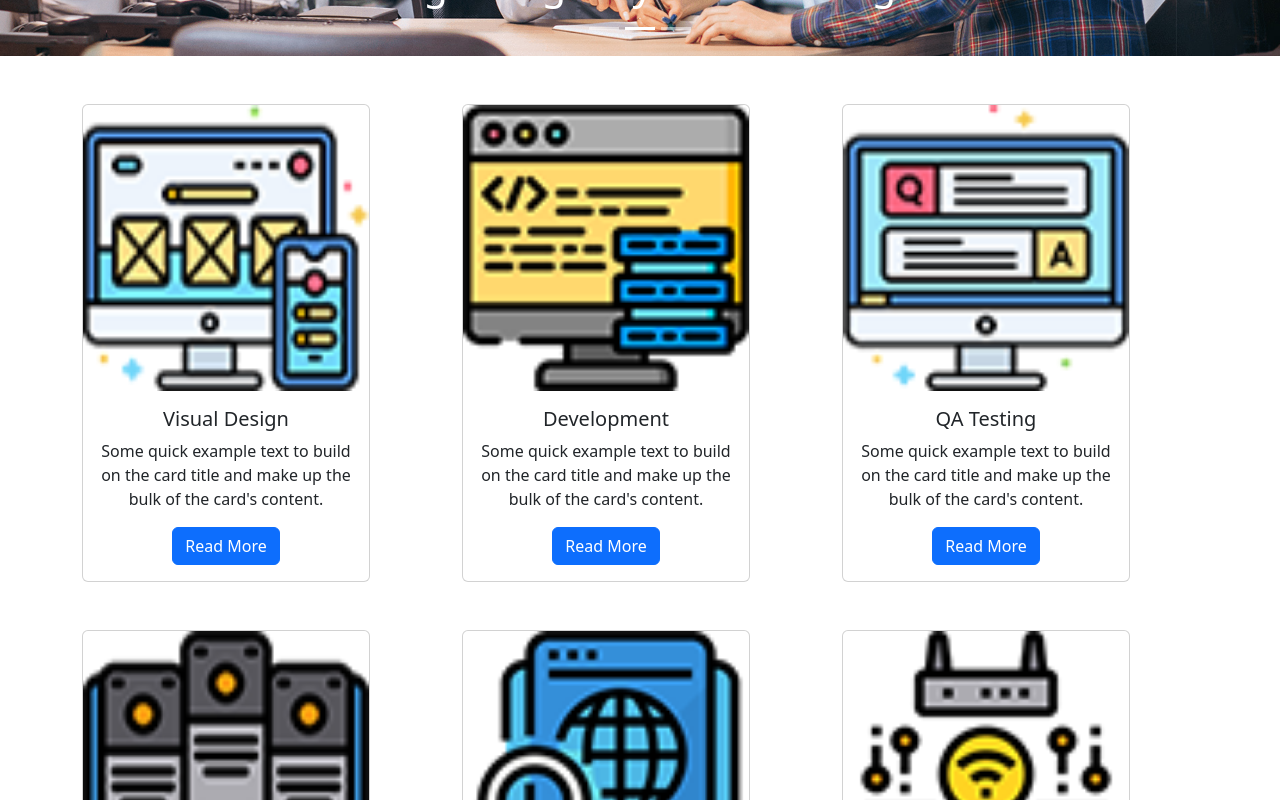
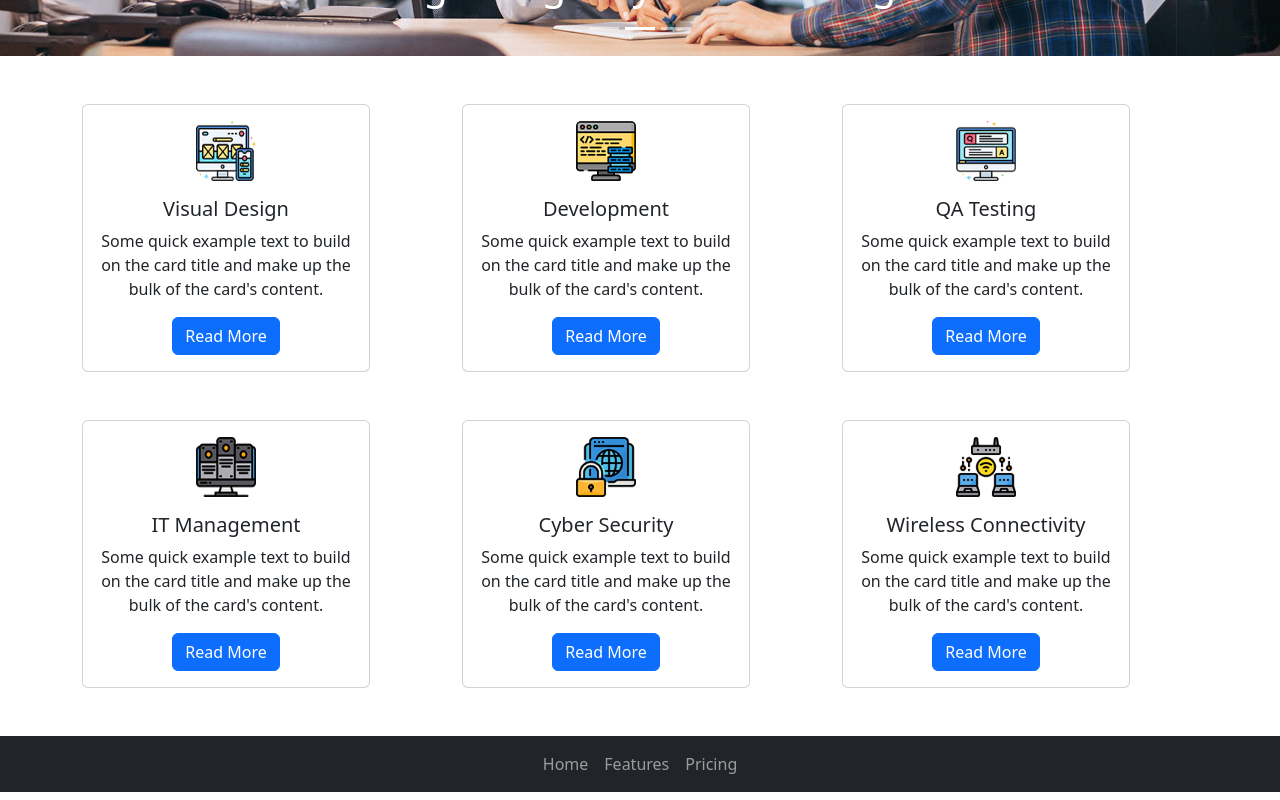
Before and after one commit to Nasir-Saeed/React-Modal, a React (Create React App) app in the folder modal-app/: page / in a window 1280 px wide. Shown: the part 400-1200 px from the top of the page. Built offline with nearby package versions, Linux system fonts and the light colour scheme.

Commit message:
update files

```diff
--- a/modal-app/src/App.css
+++ b/modal-app/src/App.css
@@ -36,3 +36,10 @@
     transform: rotate(360deg);
   }
 }
+
+img.card-img-top {
+  width: 60px;
+  height: 60px;
+  display: block;
+  margin: auto;
+}
--- a/modal-app/src/App.js
+++ b/modal-app/src/App.js
@@ -4,6 +4,7 @@ import "bootstrap/dist/css/bootstrap.min.css";
 import Navbar from "./Components/Navbar";
 import Hero from "./Components/Hero";
 import Card from "./Components/Card";
+import Footer from "./Components/Footer";
 
 function App() {
   return (
@@ -11,6 +12,7 @@ function App() {
       <Navbar />
       <Hero />
       <Card />
+      <Footer />
     </>
   );
 }
--- a/modal-app/src/Components/Card.js
+++ b/modal-app/src/Components/Card.js
@@ -10,7 +10,7 @@ function BasicExample() {
       <Row className="mt-5">
         <Col>
           {" "}
-          <Card style={{ width: "18rem" }} className="text-center">
+          <Card style={{ width: "18rem" }} className="text-center pt-3">
             <Card.Img variant="top" src="card/s1.png"/>
             <Card.Body>
               <Card.Title>Visual Design</Card.Title>
@@ -24,7 +24,7 @@ function BasicExample() {
         </Col>
         <Col>
           {" "}
-          <Card style={{ width: "18rem" }} className="text-center">
+          <Card style={{ width: "18rem" }} className="text-center pt-3">
             <Card.Img variant="top" src="card/s2.png" />
             <Card.Body>
               <Card.Title>Development</Card.Title>
@@ -38,7 +38,7 @@ function BasicExample() {
         </Col>
         <Col>
           {" "}
-          <Card style={{ width: "18rem" }} className="text-center">
+          <Card style={{ width: "18rem" }} className="text-center pt-3">
             <Card.Img variant="top" src="card/s3.png" />
             <Card.Body>
               <Card.Title>QA Testing</Card.Title>
@@ -54,7 +54,7 @@ function BasicExample() {
       <Row className="mt-5">
         <Col>
           {" "}
-          <Card style={{ width: "18rem" }} className="text-center">
+          <Card style={{ width: "18rem" }} className="text-center pt-3">
             <Card.Img variant="top" src="card/s4.png" />
             <Card.Body>
               <Card.Title>IT Management</Card.Title>
@@ -68,7 +68,7 @@ function BasicExample() {
         </Col>
         <Col>
           {" "}
-          <Card style={{ width: "18rem" }} className="text-center">
+          <Card style={{ width: "18rem" }} className="text-center pt-3">
             <Card.Img variant="top" src="card/s5.png" />
             <Card.Body>
               <Card.Title>Cyber Security</Card.Title>
@@ -82,7 +82,7 @@ function BasicExample() {
         </Col>
         <Col>
           {" "}
-          <Card style={{ width: "18rem" }} className="text-center">
+          <Card style={{ width: "18rem" }} className="text-center pt-3">
             <Card.Img variant="top" src="card/s6.png" />
             <Card.Body>
               <Card.Title>Wireless Connectivity</Card.Title>
--- /dev/null
+++ b/modal-app/src/Components/Footer.js
@@ -0,0 +1,21 @@
+import Container from "react-bootstrap/Container";
+import Nav from "react-bootstrap/Nav";
+import Navbar from "react-bootstrap/Navbar";
+
+function ColorSchemesExample() {
+  return (
+    <>
+      <Navbar bg="dark" data-bs-theme="dark" className="mt-5">
+        <Container className="justify-content-center">
+          <Nav className="text-center">
+            <Nav.Link href="#home">Home</Nav.Link>
+            <Nav.Link href="#features">Features</Nav.Link>
+            <Nav.Link href="#pricing">Pricing</Nav.Link>
+          </Nav>
+        </Container>
+      </Navbar>
+    </>
+  );
+}
+
+export default ColorSchemesExample;
```
Also changed, not shown: 23 other files (tests, documents, lock files or other folders).
